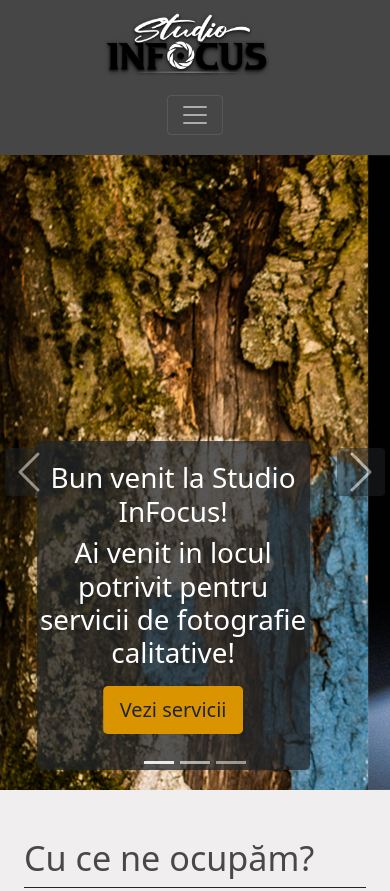
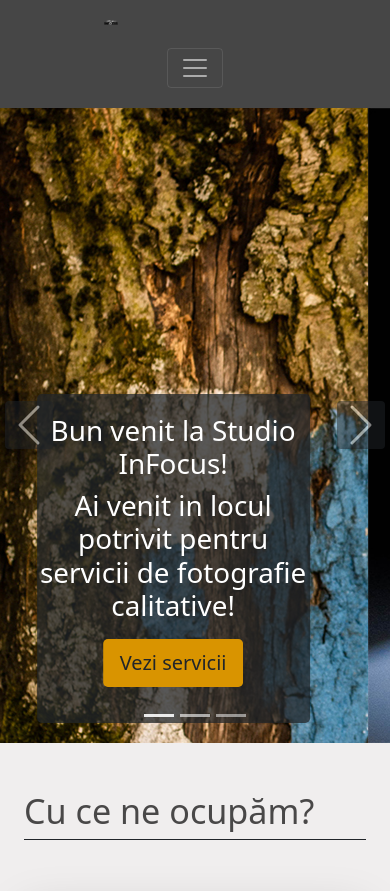
Before and after one commit to serbanlex/studio-infocus, a plain HTML site: page index.html in a window 390 px wide. Shown: the top 891 px of the page. Drawn offline with nearby package versions, Linux system fonts and the light colour scheme.

Commit message:
Lowered width on media query for laptops

```diff
--- a/css/styles.css
+++ b/css/styles.css
@@ -281,10 +281,9 @@ margin-bottom: 1.5rem;
 .main-page-carousel-button {
     background-color: #d99400;
 }
-
-  @media only screen and (max-width: 1500px) {
+@media only screen and (max-width: 1500px) {
     .navbar-brand img {
-        width: 80%;
+        width: 25%;
     }
   }
 
```
